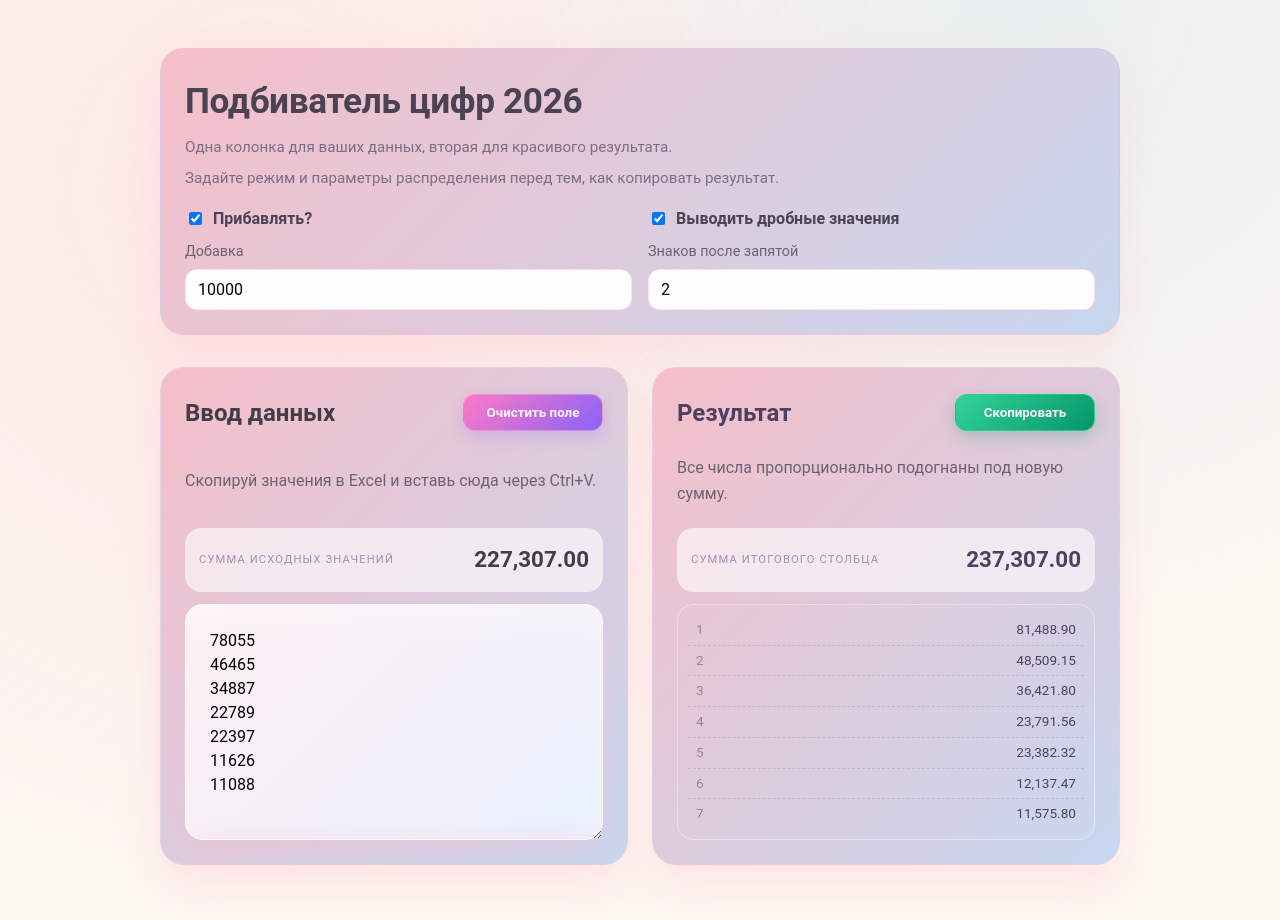
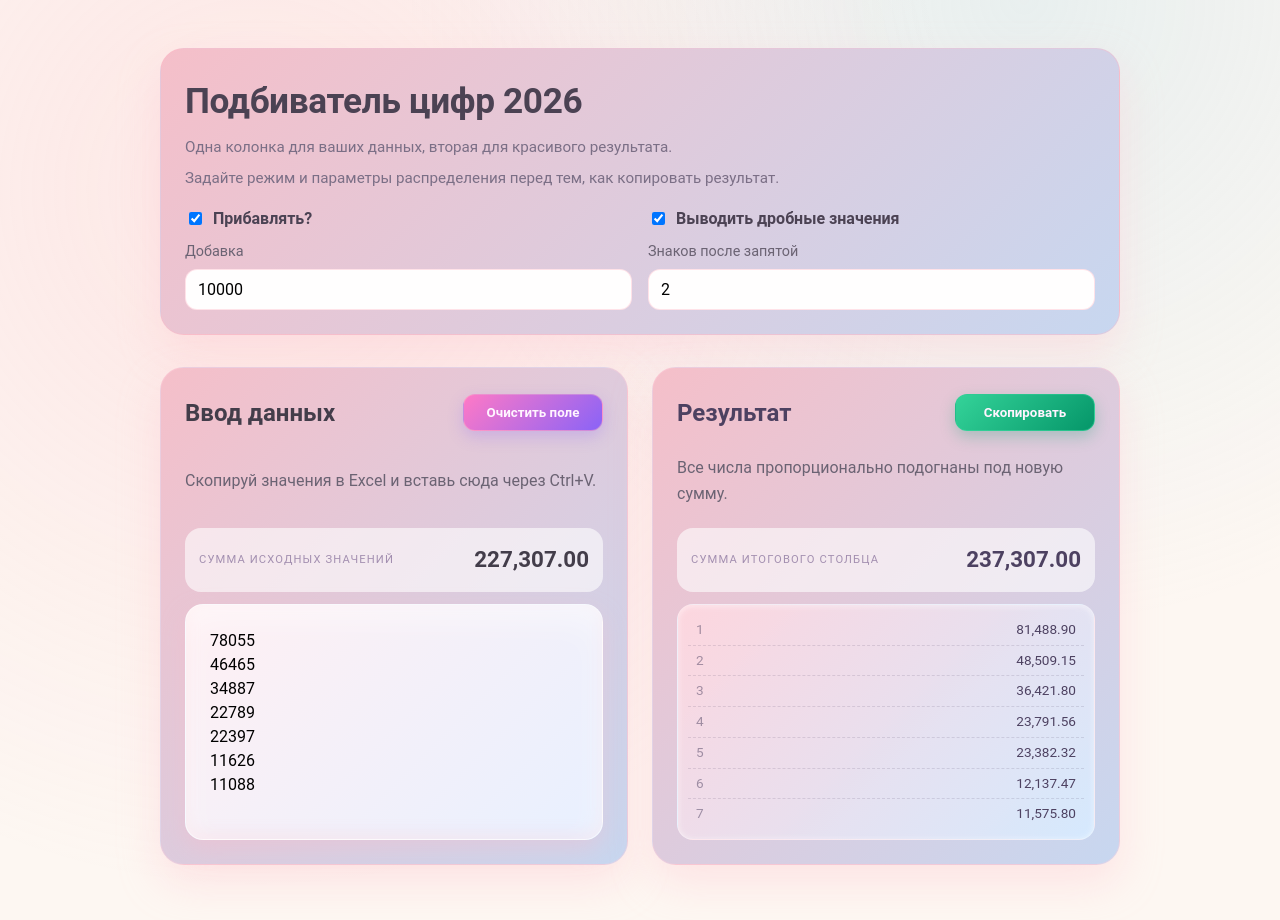
Before and after one commit to mrgisaev/Number-Cruncher-2000, a React (Vite) app in the folder web/: page / in a window 1280 px wide. Shown: the top 920 px of the page. Built offline with nearby package versions, Linux system fonts and the light colour scheme.

Commit message:
Style adjustments

```diff
--- a/web/src/App.css
+++ b/web/src/App.css
@@ -187,7 +187,7 @@
   border-radius: 18px;
   border: 1px solid rgba(255, 255, 255, 0.6);
   padding: 24px;
-  resize: vertical;
+  resize: none;
   min-height: 220px;
   font-size: 1rem;
   line-height: 1.5;
@@ -265,6 +265,8 @@
   border-radius: 16px;
   border: 1px solid rgba(255, 255, 255, 0.4);
   padding: 10px;
+  background: linear-gradient(135deg, rgba(255, 215, 223, 0.9), rgba(214, 235, 255, 0.9));
+  box-shadow: inset 0 1px 6px rgba(255, 255, 255, 0.5);
 }
 
 .result-item {
```
